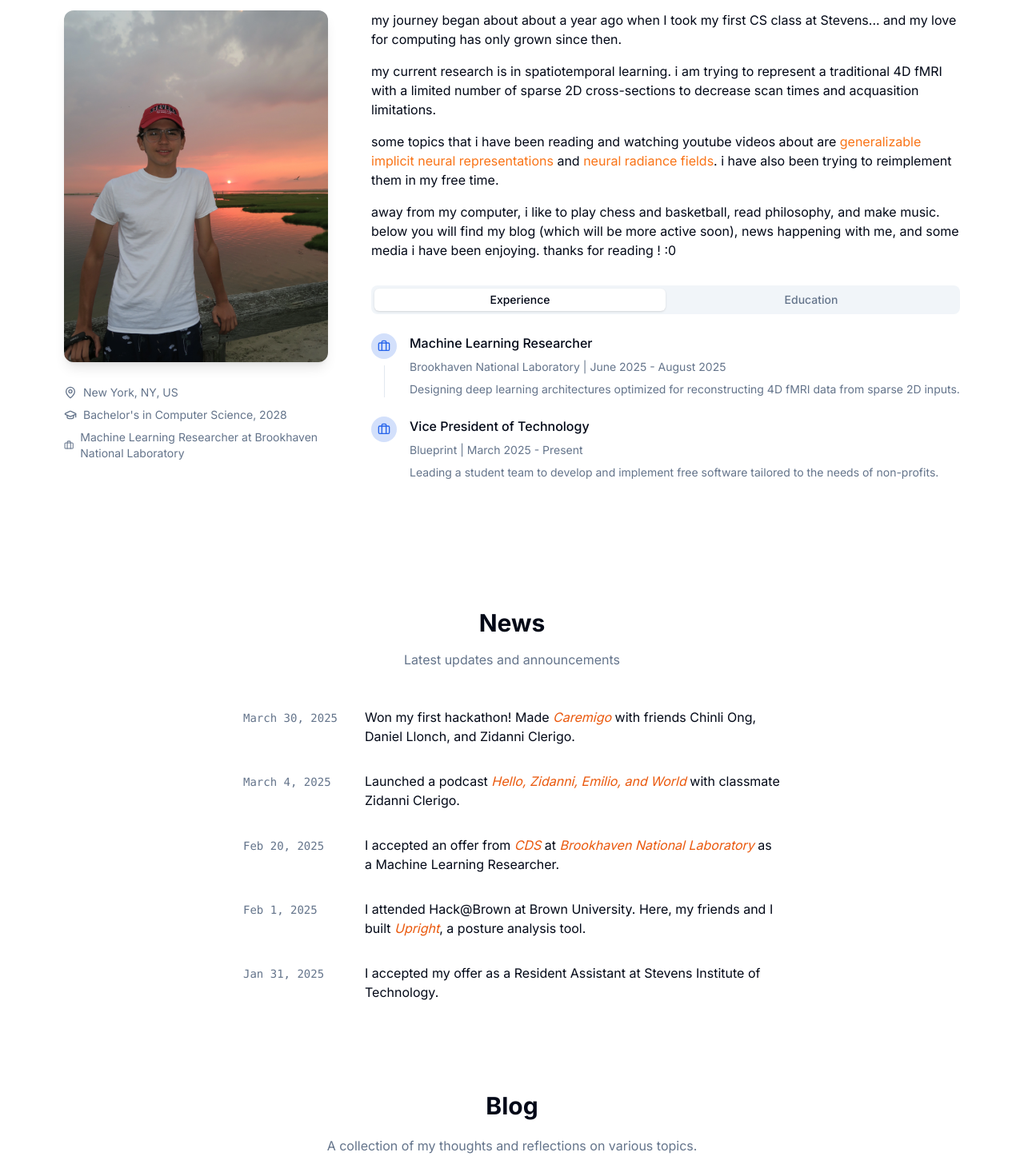
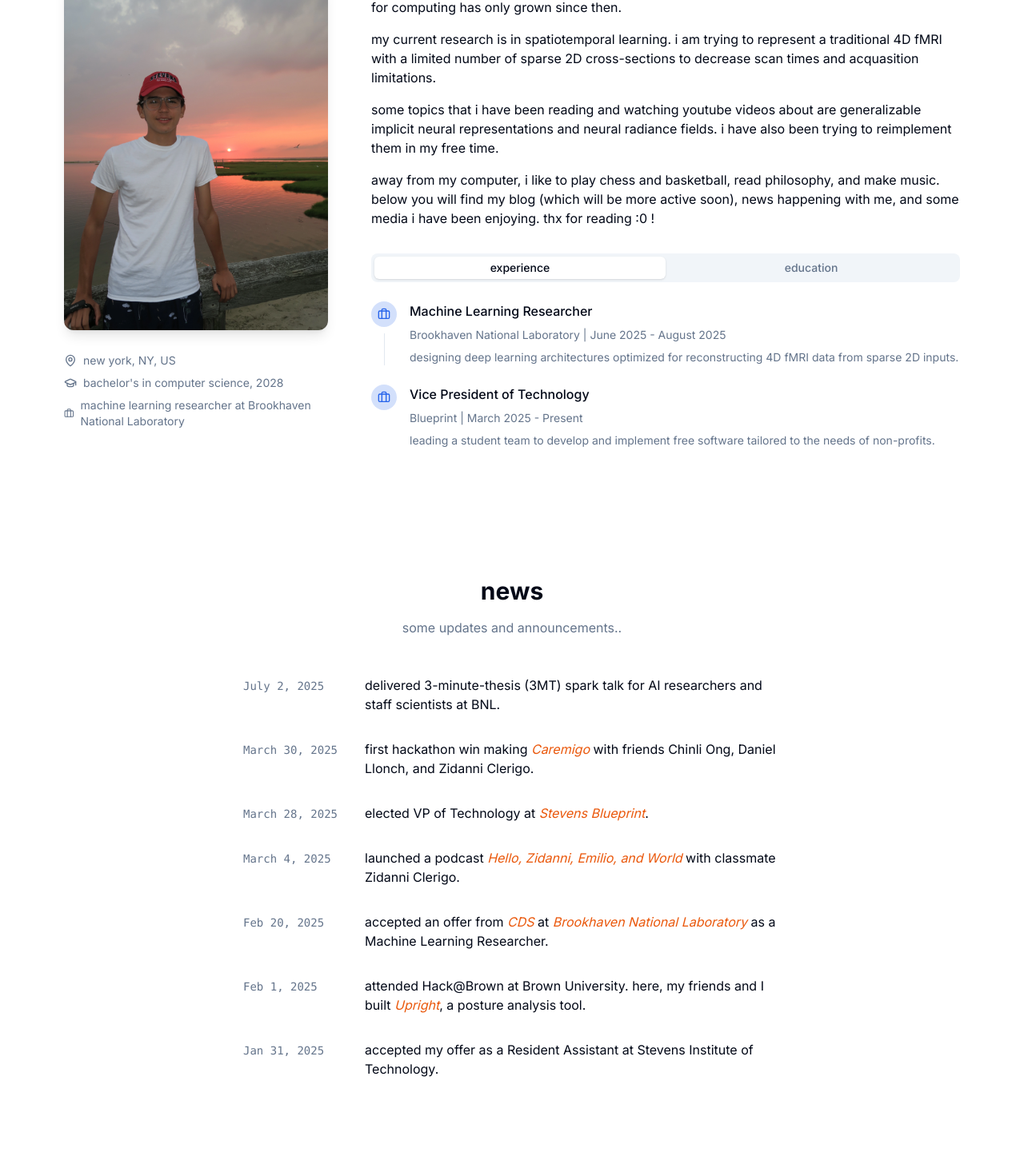
Before and after one commit to emicscs/portfolio, a Next.js app: page / in a window 1280 px wide. Shown: the part 780-2246 px from the top of the page at 80% size. Built offline with nearby package versions, Linux system fonts and the light colour scheme.

Commit message:
july update

```diff
--- a/components/about-section.tsx
+++ b/components/about-section.tsx
@@ -13,15 +13,15 @@ const experiences = [
     company: "Brookhaven National Laboratory",
     period: "June 2025 - August 2025",
     description:
-			"Designing deep learning architectures optimized for reconstructing 4D fMRI data from sparse 2D inputs.",
+      "designing deep learning architectures optimized for reconstructing 4D fMRI data from sparse 2D inputs.",
   },
   {
     title: "Vice President of Technology",
     company: "Blueprint",
     period: "March 2025 - Present",
     description:
-			"Leading a student team to develop and implement free software tailored to the needs of non-profits.",
-	},
+      "leading a student team to develop and implement free software tailored to the needs of non-profits.",
+  }
 ]
 
 const education = [
@@ -52,7 +52,7 @@ export function AboutSection() {
         >
           <h2 className="text-3xl font-bold mb-4">about me</h2>
           <p className="text-muted-foreground max-w-2xl mx-auto">
-						what am i up to?...
+            what am i up to?..
           </p>
         </motion.div>
 
@@ -76,25 +76,22 @@ export function AboutSection() {
               />
             </div>
             <div className="space-y-1">
-							<p className="text-muted-foreground"></p>
+              <p className="text-muted-foreground">
+
+
+              </p>
               <div className="flex flex-col space-y-2">
                 <div className="flex items-center gap-2">
                   <MapPin className="h-4 w-4 text-muted-foreground" />
-									<span className="text-sm text-muted-foreground">
-										New York, NY, US
-									</span>
+                  <span className="text-sm text-muted-foreground">new york, NY, US</span>
                 </div>
                 <div className="flex items-center gap-2">
                   <GraduationCap className="h-4 w-4 text-muted-foreground" />
-									<span className="text-sm text-muted-foreground">
-										Bachelor's in Computer Science, 2028
-									</span>
+                  <span className="text-sm text-muted-foreground">bachelor's in computer science, 2028</span>
                 </div>
                 <div className="flex items-center gap-2">
                   <Briefcase className="h-4 w-4 text-muted-foreground" />
-									<span className="text-sm text-muted-foreground">
-										Machine Learning Researcher at Brookhaven National Laboratory
-									</span>
+                  <span className="text-sm text-muted-foreground">machine learning researcher at Brookhaven National Laboratory</span>
                 </div>
               </div>
             </div>
@@ -110,30 +107,16 @@ export function AboutSection() {
             <div>
               <div className="space-y-4">
                 <p>
-									my journey began about about a year ago when I took my first CS
-									class at Stevens... and my love for computing has only grown
-									since then.
+                  my journey began about about a year ago when I took my first CS class at Stevens.. and my love for computing has only grown since then.
                 </p>
                 <p>
-									my current research is in spatiotemporal learning. i am trying to
-								 represent a traditional 4D fMRI with a limited number of sparse 2D
-									cross-sections to decrease scan times and acquasition limitations.
+                  my current research is in spatiotemporal learning. i am trying to represent a traditional 4D fMRI with a limited number of sparse 2D cross-sections to decrease scan times and acquasition limitations.
                 </p>
                 <p>
-									some topics that i have been reading and watching youtube videos
-									about are{" "}
-									<span className="text-orange-500">
-										generalizable implicit neural representations
-									</span>{" "}
-									and{" "}
-									<span className="text-orange-500">neural radiance fields</span>.
-									i have also been trying to reimplement them in my free time.
+                  some topics that i have been reading and watching youtube videos about are generalizable implicit neural representations and neural radiance fields. i have also been trying to reimplement them in my free time.
                 </p>
                 <p>
-									away from my computer, i like to play chess and basketball, read
-									philosophy, and make music. below you will find my blog (which
-									will be more active soon), news happening with me, and some media
-									i have been enjoying. thanks for reading ! :0
+                  away from my computer, i like to play chess and basketball, read philosophy, and make music. below you will find my blog (which will be more active soon), news happening with me, and some media i have been enjoying. thx for reading :0 !
                 </p>
               </div>
             </div>
@@ -141,8 +124,8 @@ export function AboutSection() {
             <div className="mt-8">
               <Tabs defaultValue="experience">
                 <TabsList className="grid w-full grid-cols-2">
-									<TabsTrigger value="experience">Experience</TabsTrigger>
-									<TabsTrigger value="education">Education</TabsTrigger>
+                  <TabsTrigger value="experience">experience</TabsTrigger>
+                  <TabsTrigger value="education">education</TabsTrigger>
                 </TabsList>
                 <TabsContent value="experience" className="mt-6 space-y-6">
                   {experiences.map((exp, index) => (
@@ -151,18 +134,14 @@ export function AboutSection() {
                         <div className="rounded-full bg-primary/20 p-2">
                           <Briefcase className="h-4 w-4 text-primary" />
                         </div>
-												{index < experiences.length - 1 && (
-													<div className="w-px h-full bg-border mt-2" />
-												)}
+                        {index < experiences.length - 1 && <div className="w-px h-full bg-border mt-2" />}
                       </div>
                       <div className="space-y-2">
                         <h4 className="font-medium">{exp.title}</h4>
                         <div className="text-sm text-muted-foreground">
                           {exp.company} | {exp.period}
                         </div>
-												<p className="text-sm text-muted-foreground">
-													{exp.description}
-												</p>
+                        <p className="text-sm text-muted-foreground">{exp.description}</p>
                       </div>
                     </div>
                   ))}
@@ -174,18 +153,14 @@ export function AboutSection() {
                         <div className="rounded-full bg-primary/20 p-2">
                           <GraduationCap className="h-4 w-4 text-primary" />
                         </div>
-												{index < education.length - 1 && (
-													<div className="w-px h-full bg-border mt-2" />
-												)}
+                        {index < education.length - 1 && <div className="w-px h-full bg-border mt-2" />}
                       </div>
                       <div className="space-y-2">
                         <h4 className="font-medium">{edu.degree}</h4>
                         <div className="text-sm text-muted-foreground">
                           {edu.institution} | {edu.period}
                         </div>
-												<p className="text-sm text-muted-foreground">
-													{edu.description}
-												</p>
+                        <p className="text-sm text-muted-foreground">{edu.description}</p>
                       </div>
                     </div>
                   ))}
--- a/components/blog-section.tsx
+++ b/components/blog-section.tsx
@@ -46,9 +46,9 @@ export default function BlogSection() {
       transition={{ delay: 0.175 }}
       id="blog"
     >
-      <h2 className="text-3xl font-bold mb-4">Blog</h2>
+      <h2 className="text-3xl font-bold mb-4">blog</h2>
       <p className="text-muted-foreground max-w-2xl mx-auto">
-        A collection of my thoughts and reflections on various topics.
+        my thoughts on some areas of computing..
       </p>
       <div className="grid grid-cols-1 md:grid-cols-2 lg:grid-cols-3 gap-6 mt-8">
         {blogPosts.map((post, index) => (
--- a/components/contact-section.tsx
+++ b/components/contact-section.tsx
@@ -17,9 +17,9 @@ export function ContactSection() {
           transition={{ duration: 0.5 }}
           className="text-center mb-12"
         >
-          <h2 className="text-3xl font-bold mb-4">Get In Touch</h2>
+          <h2 className="text-3xl font-bold mb-4">contact</h2>
           <p className="text-muted-foreground max-w-4xl mx-auto">
-            Have a cool project idea? Want to talk about AI/ML? Just want to say hi? Please reach out!
+            lets talk!
           </p>
         </motion.div>
 
@@ -32,14 +32,14 @@ export function ContactSection() {
           >
             <Card className="h-full">
               <CardHeader>
-                <CardTitle>Contact Information</CardTitle>
+                <CardTitle>msg me!</CardTitle>
                 <CardDescription></CardDescription>
               </CardHeader>
               <CardContent className="space-y-6">
                 <div className="flex items-start gap-3">
                   <Mail className="h-5 w-5 text-primary mt-0.5" />
                   <div>
-                    <h4 className="font-medium">Email</h4>
+                    <h4 className="font-medium">email</h4>
                     <a
                       href="mailto:ecardilloschrader@gmail.com"
                       className="text-sm text-muted-foreground hover:text-primary transition-colors block mb-2"
@@ -58,7 +58,7 @@ export function ContactSection() {
                 <div className="flex items-start gap-3">
                   <Linkedin className="h-5 w-5 text-primary mt-0.5" />
                   <div>
-                    <h4 className="font-medium">LinkedIn</h4>
+                    <h4 className="font-medium">linkedIn</h4>
                     <a
                       href="https://www.linkedin.com/in/emilio-cardillo-schrader/"
                       target="_blank"
@@ -82,7 +82,7 @@ export function ContactSection() {
                 <div className="flex items-start gap-3">
                   <Github className="h-5 w-5 text-primary mt-0.5" />
                   <div>
-                    <h4 className="font-medium">GitHub</h4>
+                    <h4 className="font-medium">github</h4>
                     <a
                       href="https://github.com/emicscs"
                       target="_blank"
@@ -97,7 +97,7 @@ export function ContactSection() {
                 <div className="flex items-start gap-3">
                   <Youtube className="h-5 w-5 text-primary mt-0.5" />
                   <div>
-                    <h4 className="font-medium">YouTube</h4>
+                    <h4 className="font-medium">youtube</h4>
                     <a
                       href="https://www.youtube.com/channel/your-channel-id"
                       target="_blank"
@@ -112,7 +112,7 @@ export function ContactSection() {
                 <div className="flex items-start gap-3">
                   <MapPin className="h-5 w-5 text-primary mt-0.5" />
                   <div>
-                    <h4 className="font-medium">Location</h4>
+                    <h4 className="font-medium">location</h4>
                     <p className="text-sm text-muted-foreground">New York, New York</p>
                   </div>
                 </div>
--- a/components/gallery-section.tsx
+++ b/components/gallery-section.tsx
@@ -44,9 +44,7 @@ const images = [
     alt: "Description of image 8",
     description: "i just watched.. Perfect Days by Wim Wenders",
   },
-
-  // Add more images as needed
-]
+  ]
 
 export function GallerySection() {
   return (
@@ -59,9 +57,9 @@ export function GallerySection() {
           transition={{ duration: 0.5 }}
           className="text-center mb-12"
         >
-          <h2 className="text-3xl font-bold mb-4">Media</h2>
+          <h2 className="text-3xl font-bold mb-4">media</h2>
           <p className="text-muted-foreground max-w-2xl mx-auto">
-            Images from my projects, travels, and media, and a quote that resonates with me.
+            images from my projects, travels, and interests, as well as a quote that i enjoy..
           </p>
         </motion.div>
 
--- a/components/hero-section.tsx
+++ b/components/hero-section.tsx
@@ -26,12 +26,9 @@ export function HeroSection() {
           transition={{ duration: 0.5 }}
           className="text-center"
         >
-            <h1 className="text-5xl font-extrabold tracking-tight sm:text-7xl relative z-20" style={{ fontFamily: 'Helvetica, Arial, sans-serif' }}>
-            Hi.. I am <span className="text-blue-900">Emilio!</span>
+            <h1 className="text-5xl font-extrabold tracking-tight sm:text-9xl relative z-20" style={{ fontFamily: 'Helvetica, Arial, sans-serif' }}>
+            hi.. i am <span className="text-blue-900">Emilio!</span>
             </h1>
-            <p className="mt-6 text-3xl relative z-20" style={{ fontFamily: 'Helvetica, Arial, sans-serif' }}>
-            ..a <span className="text-blue-900">student</span> at Stevens Institute of Technology, <span className="text-blue-900">machine learning researcher</span> at Brookhaven National Lab, and an <span className="text-blue-900">engineer</span> when I am inspired to create
-            </p>
           <div className="mt-8 flex flex-wrap justify-center gap-6 relative z-20">
             <Button onClick={scrollToBlog} className="bg-transparent text-blue-900 hover:bg-blue-900/10 border-2 border-blue-900">See My News</Button>
             <Button onClick={scrollToProjects} className="bg-transparent text-blue-900 hover:bg-blue-900/10 border-2 border-blue-900">Read My Blog</Button>
--- a/components/news-section.tsx
+++ b/components/news-section.tsx
@@ -6,24 +6,32 @@ import { useSectionInView } from "@/lib/hooks";
 
 const newsItems = [
   {
+    date: "July 2, 2025",
+    content: <>delivered 3-minute-thesis (3MT) spark talk for AI researchers and staff scientists at BNL. </>,
+  },
+  {
     date: "March 30, 2025",
-    content: <>Won my first hackathon! Made <a href="https://devpost.com/software/pelican-ai?ref_content=user-portfolio&ref_feature=in_progress" className="italic text-orange-600 hover:text-orange-300 transition-colors"> Caremigo </a> with friends Chinli Ong, Daniel Llonch, and Zidanni Clerigo.</>,
+    content: <>first hackathon win making <a href="https://devpost.com/software/pelican-ai?ref_content=user-portfolio&ref_feature=in_progress" className="italic text-orange-600 hover:text-orange-300 transition-colors"> Caremigo </a> with friends Chinli Ong, Daniel Llonch, and Zidanni Clerigo.</>,
+  },
+  {
+    date: "March 28, 2025",
+    content: <>elected VP of Technology at <a href="https://sitblueprint.com/" className="italic text-orange-600 hover:text-orange-300 transition-colors"> Stevens Blueprint</a>.</>
   },
   {
     date: "March 4, 2025",
-    content: <>Launched a podcast<a href="https://www.youtube.com/channel/UCxOIYDotTE2eID3Z1psnD-w" className="italic text-orange-600 hover:text-orange-300 transition-colors"> Hello, Zidanni, Emilio, and World </a> with classmate Zidanni Clerigo.</>,
+    content: <>launched a podcast<a href="https://www.youtube.com/channel/UCxOIYDotTE2eID3Z1psnD-w" className="italic text-orange-600 hover:text-orange-300 transition-colors"> Hello, Zidanni, Emilio, and World </a> with classmate Zidanni Clerigo.</>,
   },
   {
     date: "Feb 20, 2025",
-    content: <>I accepted an offer from <a href="https://www.bnl.gov/world/" className="italic text-orange-600 hover:text-orange-300 transition-colors">CDS</a> at <a href="https://www.bnl.gov/world/" className="italic text-orange-600 hover:text-orange-300 transition-colors">Brookhaven National Laboratory</a> as a Machine Learning Researcher.</>,
+    content: <>accepted an offer from <a href="https://www.bnl.gov/world/" className="italic text-orange-600 hover:text-orange-300 transition-colors">CDS</a> at <a href="https://www.bnl.gov/world/" className="italic text-orange-600 hover:text-orange-300 transition-colors">Brookhaven National Laboratory</a> as a Machine Learning Researcher.</>,
   },
   {
     date: "Feb 1, 2025",
-    content: <>I attended Hack@Brown at Brown University. Here, my friends and I built <a className="italic text-orange-600 hover:text-orange-300 transition-colors">Upright</a>, a posture analysis tool.</>,
+    content: <>attended Hack@Brown at Brown University. here, my friends and I built <a className="italic text-orange-600 hover:text-orange-300 transition-colors">Upright</a>, a posture analysis tool.</>,
   },
   {
     date: "Jan 31, 2025",
-    content: "I accepted my offer as a Resident Assistant at Stevens Institute of Technology.",
+    content: "accepted my offer as a Resident Assistant at Stevens Institute of Technology.",
   },
 
 
@@ -42,9 +50,9 @@ export function NewsSection() {
           transition={{ duration: 0.5 }}
           className="text-center mb-12"
         >
-          <h2 className="text-3xl font-bold mb-4">News</h2>
+          <h2 className="text-3xl font-bold mb-4">news</h2>
           <p className="text-muted-foreground max-w-2xl mx-auto">
-            Latest updates and announcements
+            some updates and announcements..
           </p>
         </motion.div>
 
--- a/components/quote-section.tsx
+++ b/components/quote-section.tsx
@@ -7,9 +7,9 @@ export const QuoteSection = () => {
     <section id="quote" className="py-8 bg-gray-300 border-2 border-orange-500">
       <div className="container max-w-6xl mx-auto px-4 text-center">
         <blockquote className="text-2xl italic font-semibold text-gray-800">
-          "Even if you're on the right track, you'll get run over if you just sit there."
+          "computers are useless, they can only give you answers."
         </blockquote>
-        <cite className="block mt-4 text-lg text-gray-600">- Will Rogers</cite>
+        <cite className="block mt-4 text-lg text-gray-600">- Pablo Picasso</cite>
       </div>
     </section>
   );
```
Lines whose indentation alone changed are shown as unchanged.
